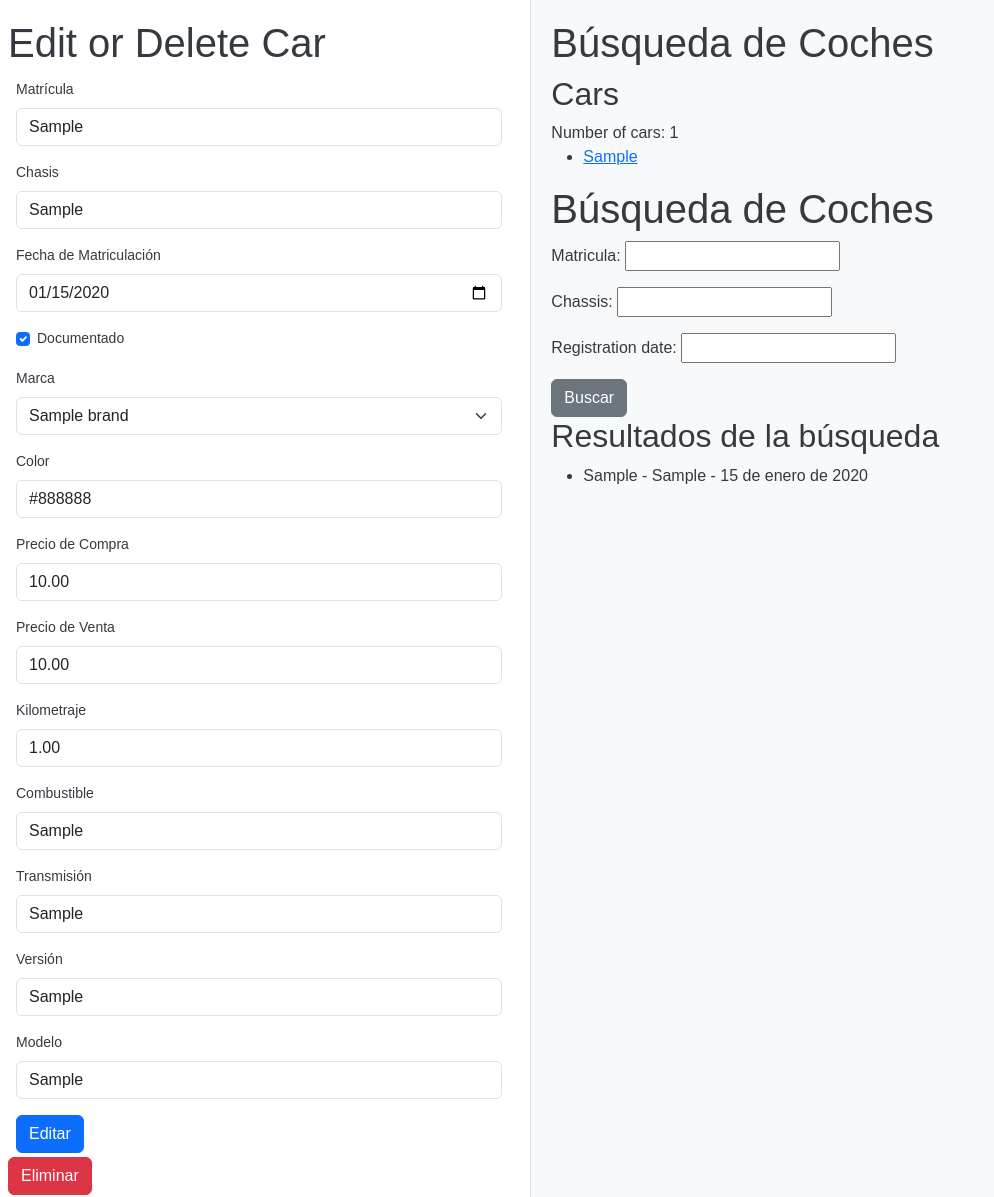
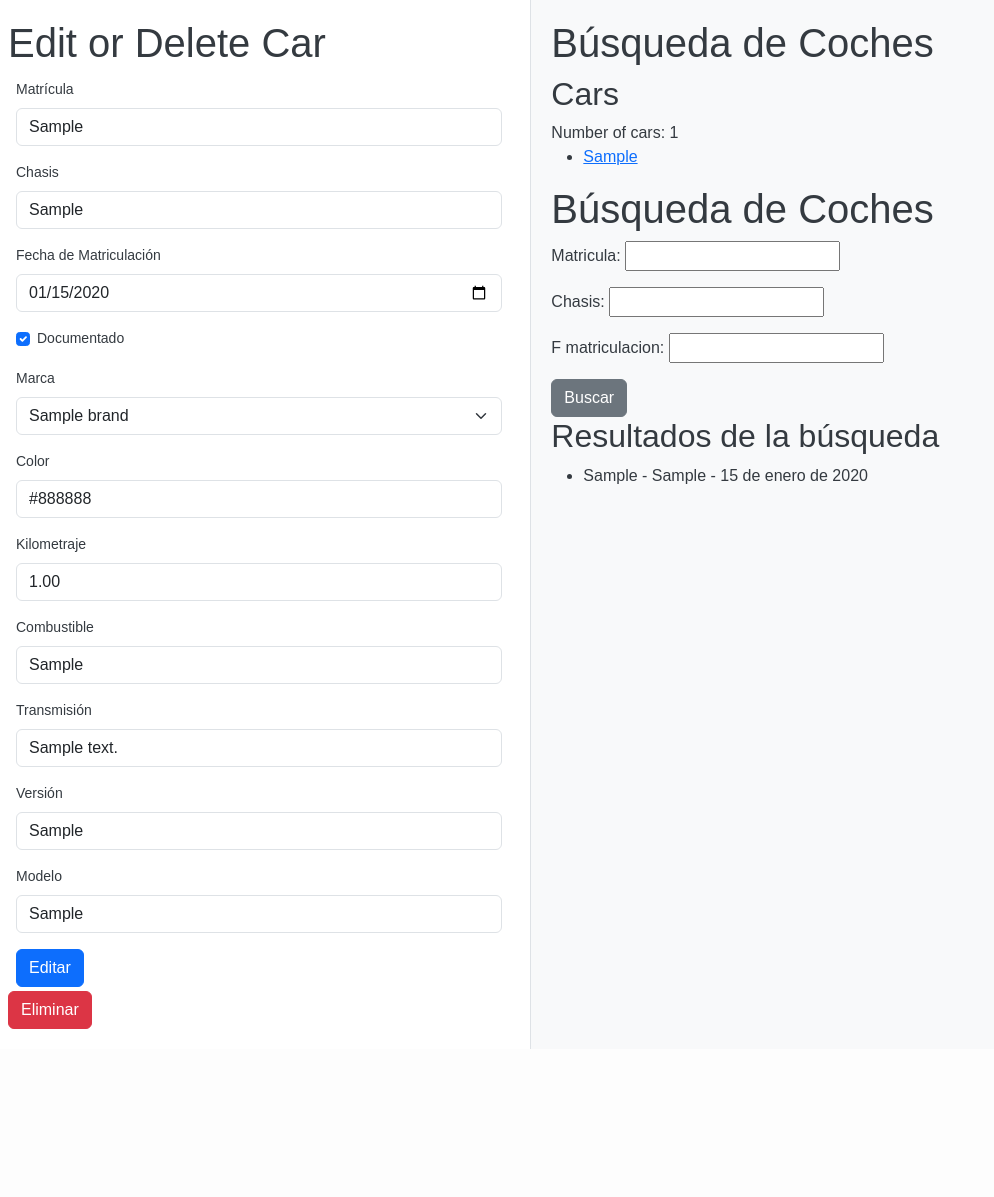
Before and after one commit to VictorSuarezL/django_app, a Django app: page /catalog/edit/1/ in a window 1280 px wide. Shown: the part 57-1254 px from the top of the page, without its empty margins (0-994 px from the left). After the commit the page ends 1106 px from the top, so only its background shows below. Run offline with Django 5.2, Linux system fonts and the light colour scheme; tables that the repository leaves empty hold one stand-in row (values such as "Sample post"); some libraries are stand-ins or nearby versions.

Commit message:
New database with all new columns created. Need to test it, and load data.

```diff
--- a/catalog/forms.py
+++ b/catalog/forms.py
@@ -8,48 +8,48 @@
         model = Car
         fields = [
             "matricula",
-            "chassis",
-            "registration_date",
+            "chasis",
+            "f_matriculacion",
             "documented",
-            "brand",
+            "marca",
             "color",
-            "buy_price",
-            "sale_price",
+            # "buy_price",
+            # "sale_price",
             "km",
-            "fuel",
-            "transmission",
+            "combustible",
+            "cambio",
             "version",
-            "car_model",
+            "modelo",
         ]
         labels = {
             "matricula": "Matrícula",
-            "chassis": "Chasis",
-            "registration_date": "Fecha de Matriculación",
+            "chasis": "Chasis",
+            "f_matriculacion": "Fecha de Matriculación",
             "documented": "Documentado",
-            "brand": "Marca",
+            "marca": "Marca",
             "color": "Color",
-            "buy_price": "Precio de Compra",
-            "sale_price": "Precio de Venta",
+            # "buy_price": "Precio de Compra",
+            # "sale_price": "Precio de Venta",
             "km": "Kilometraje",
-            "fuel": "Combustible",
-            "transmission": "Transmisión",
+            "combustible": "Combustible",
+            "cambio": "Transmisión",
             "version": "Versión",
-            "car_model": "Modelo",
+            "modelo": "Modelo",
         }
         widgets = {
             "matricula": forms.TextInput(),
-            "chassis": forms.TextInput(),
-            "registration_date": forms.DateInput(attrs={"type": "date"}),
+            "chasis": forms.TextInput(),
+            "f_matriculacion": forms.DateInput(attrs={"type": "date"}),
             "documented": forms.CheckboxInput(),
-            "brand": forms.Select(),
+            "marca": forms.Select(),
             "color": forms.TextInput(),
-            "buy_price": forms.NumberInput(),
-            "sale_price": forms.NumberInput(),
+            # "buy_price": forms.NumberInput(),
+            # "sale_price": forms.NumberInput(),
             "km": forms.NumberInput(),
-            "fuel": forms.TextInput(),
-            "transmission": forms.TextInput(),
+            "combustible": forms.TextInput(),
+            "cambio": forms.TextInput(),
             "version": forms.TextInput(),
-            "car_model": forms.TextInput(),
+            "modelo": forms.TextInput(),
         }
 
     def clean(self):
@@ -60,18 +60,18 @@
         if not matricula:
             self.add_error("matricula", "Este campo es obligatorio.")
 
-        # Validación de chassis
-        chassis = cleaned_data.get("chassis")
-        if not chassis:
-            self.add_error("chassis", "Este campo es obligatorio.")
+        # Validación de chasis
+        chasis = cleaned_data.get("chasis")
+        if not chasis:
+            self.add_error("chasis", "Este campo es obligatorio.")
 
-        # Validación de registration_date
-        registration_date = cleaned_data.get("registration_date")
-        if registration_date is None:
-            self.add_error("registration_date", "Este campo es obligatorio.")
-        elif registration_date >= date.today():
+        # Validación de f_matriculacion
+        f_matriculacion = cleaned_data.get("f_matriculacion")
+        if f_matriculacion is None:
+            self.add_error("f_matriculacion", "Este campo es obligatorio.")
+        elif f_matriculacion >= date.today():
             self.add_error(
-                "registration_date",
+                "f_matriculacion",
                 "La fecha de matriculación debe ser anterior a la fecha actual.",
             )
 
@@ -84,28 +84,28 @@
             )
 
         # Validación de marca
-        brand = cleaned_data.get("brand")
-        if brand is None:
-            self.add_error("brand", "Este campo es obligatorio.")
+        marca = cleaned_data.get("marca")
+        if marca is None:
+            self.add_error("marca", "Este campo es obligatorio.")
 
         # Validación de color
         color = cleaned_data.get("color")
         if not color:
             self.add_error("color", "Este campo es obligatorio.")
 
-        # Validación de buy_price
-        buy_price = cleaned_data.get("buy_price")
-        if buy_price is None:
-            self.add_error("buy_price", "Este campo es obligatorio.")
-        elif buy_price <= 0:
-            self.add_error("buy_price", "El precio de compra debe ser mayor a 0.")
+        # # Validación de buy_price
+        # buy_price = cleaned_data.get("buy_price")
+        # if buy_price is None:
+        #     self.add_error("buy_price", "Este campo es obligatorio.")
+        # elif buy_price <= 0:
+        #     self.add_error("buy_price", "El precio de compra debe ser mayor a 0.")
 
-        # Validación de sale_price
-        sale_price = cleaned_data.get("sale_price")
-        if sale_price is None:
-            self.add_error("sale_price", "Este campo es obligatorio.")
-        elif sale_price <= 0:
-            self.add_error("sale_price", "El precio de venta debe ser mayor a 0.")
+        # # Validación de sale_price
+        # sale_price = cleaned_data.get("sale_price")
+        # if sale_price is None:
+        #     self.add_error("sale_price", "Este campo es obligatorio.")
+        # elif sale_price <= 0:
+        #     self.add_error("sale_price", "El precio de venta debe ser mayor a 0.")
 
         # Validación de km
         km = cleaned_data.get("km")
@@ -114,31 +114,31 @@
         elif km <= 0:
             self.add_error("km", "El kilometraje debe ser mayor a 0.")
 
-        # Validación de fuel
-        fuel = cleaned_data.get("fuel")
-        if not fuel:
-            self.add_error("fuel", "Este campo es obligatorio.")
+        # Validación de combustible
+        combustible = cleaned_data.get("combustible")
+        if not combustible:
+            self.add_error("combustible", "Este campo es obligatorio.")
 
-        # Validación de transmission
-        transmission = cleaned_data.get("transmission")
-        if not transmission:
-            self.add_error("transmission", "Este campo es obligatorio.")
+        # Validación de cambio
+        cambio = cleaned_data.get("cambio")
+        if not cambio:
+            self.add_error("cambio", "Este campo es obligatorio.")
 
         # Validación de version
         version = cleaned_data.get("version")
         if not version:
             self.add_error("version", "Este campo es obligatorio.")
 
-        # Validación de car_model
-        car_model = cleaned_data.get("car_model")
-        if not car_model:
-            self.add_error("car_model", "Este campo es obligatorio.")
+        # Validación de modelo
+        modelo = cleaned_data.get("modelo")
+        if not modelo:
+            self.add_error("modelo", "Este campo es obligatorio.")
 
 
 class CarSearchForm(forms.Form):
     matricula = forms.CharField(max_length=80, required=False)
-    chassis = forms.CharField(max_length=30, required=False)
-    registration_date = forms.DateField(required=False)
+    chasis = forms.CharField(max_length=30, required=False)
+    f_matriculacion = forms.DateField(required=False)
 
 
 class CarEditForm(CarForm):
--- a/catalog/views.py
+++ b/catalog/views.py
@@ -16,8 +16,8 @@
     elif search_form.is_valid():
         cars = Car.objects.search(
             matricula=search_form.cleaned_data.get("matricula"),
-            chassis=search_form.cleaned_data.get("chassis"),
-            registration_date=search_form.cleaned_data.get("registration_date"),
+            chasis=search_form.cleaned_data.get("chasis"),
+            f_matriculacion=search_form.cleaned_data.get("f_matriculacion"),
         )
     else:
         form = CarForm()
@@ -34,7 +34,7 @@
 
 def edit_car(request, id):
     car = get_object_or_404(Car, id=id)
-    car.registration_date = car.registration_date.strftime('%Y-%m-%d')
+    car.f_matriculacion = car.f_matriculacion.strftime('%Y-%m-%d')
     form = CarEditForm(instance=car)
     search_form = CarSearchForm(request.GET or None)
     cars = Car.objects.all()
@@ -42,8 +42,8 @@
     if request.method == "GET" and search_form.is_valid():
         cars = Car.objects.search(
             matricula=search_form.cleaned_data.get("matricula"),
-            chassis=search_form.cleaned_data.get("chassis"),
-            registration_date=search_form.cleaned_data.get("registration_date"),
+            chasis=search_form.cleaned_data.get("chasis"),
+            f_matriculacion=search_form.cleaned_data.get("f_matriculacion"),
         )
         return render(
             request,
@@ -91,8 +91,8 @@
 
         cars = Car.objects.search(
             matricula=search_form.cleaned_data.get("matricula"),
-            chassis=search_form.cleaned_data.get("chassis"),
-            registration_date=search_form.cleaned_data.get("registration_date"),
+            chasis=search_form.cleaned_data.get("chasis"),
+            f_matriculacion=search_form.cleaned_data.get("f_matriculacion"),
         )
     return render(
         request, "catalog/search_cars.html", {"cars": cars, "search_form": search_form}
--- a/templates/catalog/add_car.html
+++ b/templates/catalog/add_car.html
@@ -25,8 +25,8 @@
 <h1>Búsqueda de Coches</h1>
     <form class="row row-cols-lg-auto g-3 align-items-center form-control-sm" method="get">
         {% bootstrap_field search_form.matricula layout='inline' size='sm' %}
-        {% bootstrap_field search_form.chassis layout='inline' size='sm' %}
-        {% bootstrap_field search_form.registration_date layout='inline' size='sm' %}
+        {% bootstrap_field search_form.chasis layout='inline' size='sm' %}
+        {% bootstrap_field search_form.f_matriculacion layout='inline' size='sm' %}
         {% bootstrap_button button_type="submit" content="Buscar" %}
         {% bootstrap_button button_type="reset" class="btn btn-secondary" content="Reset" %}
     </form>
@@ -48,10 +48,10 @@
                 {% for c in cars %}
                 <tr>
                     <td scope="col"><a href="{% url 'edit_car' id=c.id %}">{{ c.matricula }}</a></td>
-                    <td scope="col">{{ c.car_model }}</td>
-                    <td scope="col">{{ c.brand }}</td>
+                    <td scope="col">{{ c.modelo }}</td>
+                    <td scope="col">{{ c.marca }}</td>
                     <td scope="col">{{ c.created_at }}</td>
-                    <td scope="col">{{ c.registration_date }}</td>
+                    <td scope="col">{{ c.f_matriculacion }}</td>
                     <td scope="col">{{ c.documented }}</td>
                 </tr>
                 {% endfor %}
--- a/templates/catalog/edit_car.html
+++ b/templates/catalog/edit_car.html
@@ -32,7 +32,7 @@
 <h2>Resultados de la búsqueda</h2>
 <ul>
     {% for car in cars %}
-    <li>{{ car.matricula }} - {{ car.chassis }} - {{ car.registration_date }}</li>
+    <li>{{ car.matricula }} - {{ car.chasis }} - {{ car.f_matriculacion }}</li>
     {% endfor %}
 </ul>
 {% endblock %}
--- a/templates/catalog/search_cars.html
+++ b/templates/catalog/search_cars.html
@@ -14,7 +14,7 @@
     <h2>Resultados de la búsqueda</h2>
     <ul>
         {% for car in cars %}
-            <li>{{ car.matricula }} - {{ car.chassis }} - {{ car.registration_date }} - {{ car.documented }}</li>
+            <li>{{ car.matricula }} - {{ car.chasis }} - {{ car.f_matriculacion }} - {{ car.documented }}</li>
         {% endfor %}
     </ul>
 </body>
```
Also changed, not shown: catalog/models.py (+35 -18 lines), data/eda.py (+34 -34 lines), data/load_data.py (+29 -24 lines), sales/models.py (+48 -14 lines), utils/script.py (+7 -8 lines), catalog/migrations/0001_initial.py, catalog/migrations/0002_car_buy_price_car_color_car_fuel_car_km_and_more.py (deleted), catalog/migrations/0002_initial.py (added), catalog/migrations/0003_car_car_model.py (deleted), sales/migrations/0001_initial.py, 1 other file.
